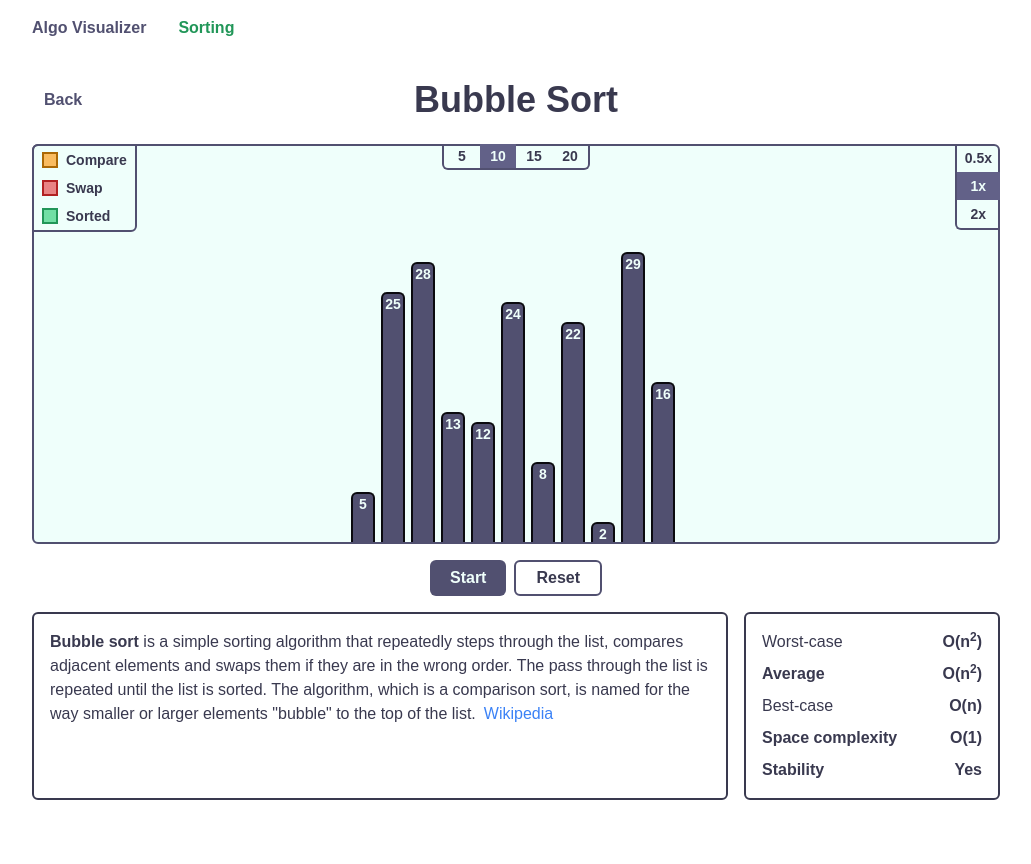
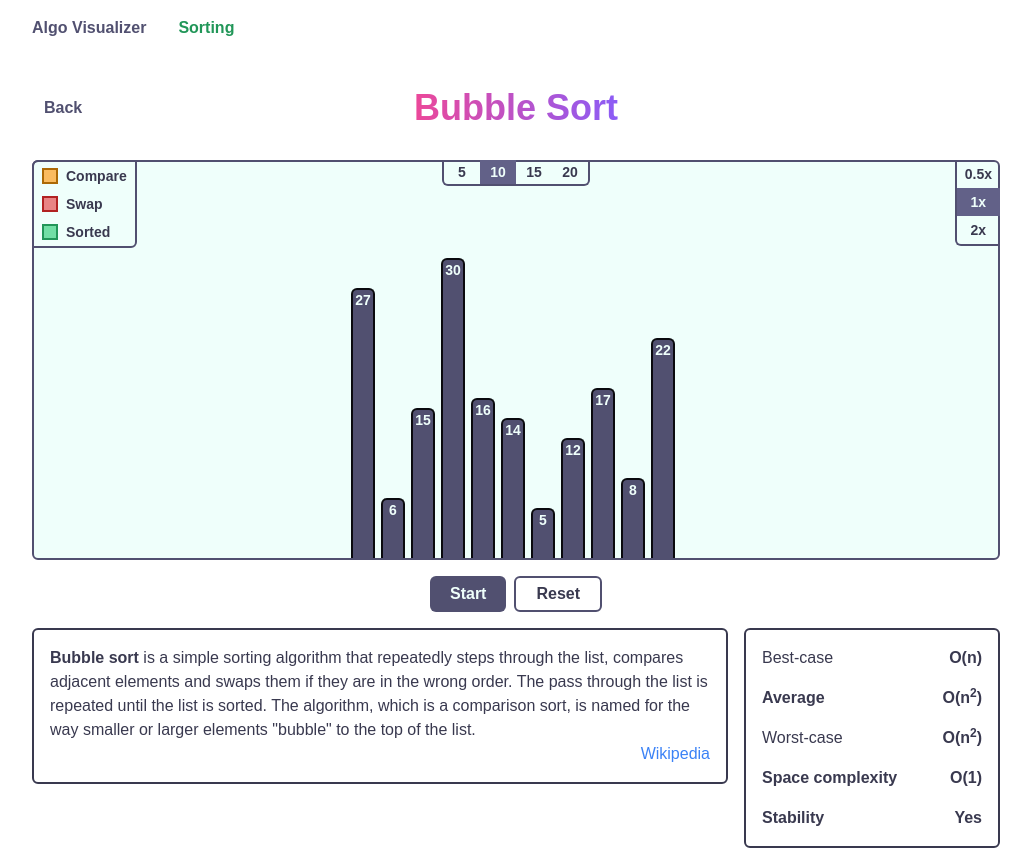
Before and after one commit to hungntran/algo-visualizer, a React (Create React App) app: page /sorting/bubble-sort in a window 1280 px wide. Shown: the whole page, without its empty margins (124-1155 px from the left). Before the commit the page ends 816 px from the top, so only its background shows below. Built offline with nearby package versions, Linux system fonts and the light colour scheme.

Commit message:
feat: update UI sorting page

```diff
--- a/package.json
+++ b/package.json
@@ -25,8 +25,6 @@
   },
   "scripts": {
     "start": "react-scripts start",
-    "predeploy": "npm run build",
-    "deploy": "gh-pages -d build",
     "build": "react-scripts build",
     "test": "react-scripts test",
     "eject": "react-scripts eject"
--- /dev/null
+++ b/src/algorithms/sorting/insertionSort.ts
@@ -0,0 +1,47 @@
+import Tracer, { TraceState } from "services/Tracer";
+
+const insertionSort = (numbers: number[]): Tracer => {
+  const tracer = new Tracer();
+  const length = numbers.length;
+
+  tracer.add({
+    type: TraceState.SORTED,
+    payload: [numbers[0]],
+  });
+
+  for (let i = 1; i < length; i++) {
+    const num = numbers[i];
+    let j = i - 1;
+
+    while (j >= 0) {
+      tracer.add({
+        type: TraceState.COMPARE,
+        payload: [num, numbers[j]],
+      });
+
+      if (num > numbers[j]) {
+        break;
+      }
+
+      [numbers[j], numbers[j + 1]] = [numbers[j + 1], numbers[j]];
+
+      tracer.add({
+        type: TraceState.SWAP,
+        payload: [numbers[j + 1], numbers[j]],
+      });
+
+      j -= 1;
+    }
+
+    numbers[j + 1] = num;
+
+    tracer.add({
+      type: TraceState.SORTED,
+      payload: [numbers[j + 1]],
+    });
+  }
+
+  return tracer;
+};
+
+export default insertionSort;
--- a/src/components/AlgorithmDetail.tsx
+++ b/src/components/AlgorithmDetail.tsx
@@ -30,33 +30,33 @@ const AlgorithmDetail: FC<{
   isStable: boolean;
 }> = ({ worstCase, averageCase, bestCase, space, info, link, isStable }) => {
   return (
-    <div className="flex flex-col-reverse sm:flex-row gap-x-4">
+    <div className="flex flex-col-reverse md:flex-row md:items-start gap-x-4">
       <div className="p-4 border-2 border-primary-600 rounded-md mb-4">
-        <div>
-          {info}
+        <div className="leading-normal">{info}</div>
+        <div className="text-right">
           <a
             href={link}
             target="_blank"
             rel="noreferrer"
-            className="text-blue-500 hover:text-blue-700 ml-2"
+            className="text-blue-500 hover:text-blue-700"
           >
             Wikipedia
           </a>
         </div>
       </div>
 
-      <div className="p-4 border-2 border-primary-600 rounded-md mb-4 shrink-0 min-w-64 flex flex-col gap-y-2">
+      <div className="p-4 border-2 border-primary-600 rounded-md mb-4 shrink-0 min-w-64 flex flex-col gap-y-4">
         <div className="flex justify-between">
-          <div>Worst-case</div>
-          <div className="font-semibold">{timeComplexityDisplay[worstCase]}</div>
+          <div>Best-case</div>
+          <div className="font-semibold">{timeComplexityDisplay[bestCase]}</div>
         </div>
         <div className="flex justify-between font-semibold">
           <div>Average</div>
           <div>{timeComplexityDisplay[averageCase]}</div>
         </div>
         <div className="flex justify-between">
-          <div>Best-case</div>
-          <div className="font-semibold">{timeComplexityDisplay[bestCase]}</div>
+          <div>Worst-case</div>
+          <div className="font-semibold">{timeComplexityDisplay[worstCase]}</div>
         </div>
         <div className="font-semibold flex justify-between">
           <div>Space complexity</div>
--- a/src/components/Bar.tsx
+++ b/src/components/Bar.tsx
@@ -16,7 +16,7 @@ const Bar: FC<{
           "bg-primary-500 border-primary-800": !isComparing && !isSorted && !isSwapping,
           "bg-custom-400 border-custom-700": isSwapping,
           "bg-tertiary-500 border-tertiary-800": isComparing,
-          "bg-secondary-400 border-secondary-700": isSorted,
+          "bg-secondary-400 border-secondary-700": isSorted && !isComparing && !isSwapping,
         }
       )}
       style={{
--- a/src/components/Header.tsx
+++ b/src/components/Header.tsx
@@ -13,12 +13,10 @@ const navigators = [
 const Header = () => {
   const location = useLocation();
 
-  console.log(location);
-
   return (
     <div>
       <Container>
-        <div className="flex items-center gap-x-8 py-4 font-semibold text-primary-500">
+        <div className="flex items-center gap-x-8 py-4 font-bold text-primary-500">
           <Link to="/">Algo Visualizer</Link>
           {navigators.map(({ path, text }) => (
             <div
--- a/src/components/SortingVisualizer.tsx
+++ b/src/components/SortingVisualizer.tsx
@@ -9,6 +9,7 @@ import Legend from "components/Legend";
 import { generateListUniqueNumber } from "utils/number";
 import { TraceSpeed } from "services/Tracer";
 import { SortingAlgorithms } from "pages/Sorting";
+import useGlobal from "hooks/useGlobal";
 
 export enum SortingState {
   COMPARE = "COMPARE",
@@ -22,10 +23,9 @@ type SortingVisualizerProps = {
 
 const MIN_HEIGHT = 400;
 
-const defaultList = generateListUniqueNumber(10);
-
 const SortingVisualizer: FC<SortingVisualizerProps> = ({ type }) => {
-  const [sourceNumbers, setSourceNumbers] = useState<number[]>(defaultList);
+  const { listSize, speed } = useGlobal();
+  const [sourceNumbers, setSourceNumbers] = useState<number[]>(generateListUniqueNumber(listSize));
   const [comparing, setComparing] = useState<number[]>([]);
   const [swapping, setSwapping] = useState<number[]>([]);
   const [sorted, setSorted] = useState<number[]>([]);
@@ -50,6 +50,7 @@ const SortingVisualizer: FC<SortingVisualizerProps> = ({ type }) => {
 
   const handleStart = () => {
     setStatus(VisualizerStatus.RUNNING);
+    tracer.setSpeed(speed);
 
     tracer.start({
       onCompare: (payload) => {
--- /dev/null
+++ b/src/components/common/GradientText.tsx
@@ -0,0 +1,12 @@
+import classNames from "classnames";
+import React, { FC } from "react";
+
+const GradientText: FC<{ className?: string }> = ({ children, className }) => {
+  return (
+    <span className={classNames("bg-clip-text text-transparent bg-gradient-to-r", className)}>
+      {children}
+    </span>
+  );
+};
+
+export default GradientText;
--- a/src/hooks/useSortingVisualize.ts
+++ b/src/hooks/useSortingVisualize.ts
@@ -3,6 +3,7 @@ import Tracer from "services/Tracer";
 import bubbleSort from "algorithms/sorting/bubbleSort";
 import { SortingAlgorithms } from "pages/Sorting";
 import selectionSort from "algorithms/sorting/selectionSort";
+import insertionSort from "algorithms/sorting/insertionSort";
 
 type NumberProps = {
   value: number;
@@ -12,6 +13,7 @@ type NumberProps = {
 const algoMapped = {
   [SortingAlgorithms.BUBBLE_SORT]: bubbleSort,
   [SortingAlgorithms.SELECTION_SORT]: selectionSort,
+  [SortingAlgorithms.INSERTION_SORT]: insertionSort,
 };
 
 const useSortingVisualize = (sourceNumbers: number[], type: SortingAlgorithms) => {
--- a/src/pages/Sorting.tsx
+++ b/src/pages/Sorting.tsx
@@ -1,26 +1,41 @@
 import React from "react";
 import { Link } from "react-router-dom";
 import Container from "components/common/Container";
+import GradientText from "components/common/GradientText";
 
 export enum SortingAlgorithms {
   BUBBLE_SORT = "bubble-sort",
   SELECTION_SORT = "selection-sort",
+  INSERTION_SORT = "insertion-sort",
 }
 
-const sortingDisplayList = {
+const sortingDisplayTexts = {
   [SortingAlgorithms.BUBBLE_SORT]: "Bubble sort",
   [SortingAlgorithms.SELECTION_SORT]: "Selection sort",
+  [SortingAlgorithms.INSERTION_SORT]: "Insertion sort",
+};
+
+export const titleColorMapped = {
+  [SortingAlgorithms.BUBBLE_SORT]: "from-pink-500 to-violet-500",
+  [SortingAlgorithms.SELECTION_SORT]: "from-green-500 to-violet-500",
+  [SortingAlgorithms.INSERTION_SORT]: "from-red-500 to-blue-500",
 };
 
 const Sorting = () => {
   return (
     <Container>
-      <h1 className="text-4xl font-bold text-primary-600 text-center my-6">Sorting</h1>
-      {Object.values(SortingAlgorithms).map((item) => (
-        <Link to={`/sorting/${item}`} key={item}>
-          <div>{sortingDisplayList[item]}</div>
-        </Link>
-      ))}
+      <h1 className="text-4xl font-bold text-primary-600 text-center my-8">Sorting</h1>
+      <div className="grid grid-cols-3 gap-6">
+        {Object.values(SortingAlgorithms).map((item) => (
+          <Link to={`/sorting/${item}`} key={item}>
+            <div className="p-4 border-2 hover:border-primary-500 transition-colors text-xl rounded-md font-bold flex justify-center items-center">
+              <GradientText className={titleColorMapped[item]}>
+                {sortingDisplayTexts[item]}
+              </GradientText>
+            </div>
+          </Link>
+        ))}
+      </div>
     </Container>
   );
 };
--- a/src/pages/SortingDetail.tsx
+++ b/src/pages/SortingDetail.tsx
@@ -2,8 +2,9 @@ import React from "react";
 import { Link, Navigate, useParams } from "react-router-dom";
 import SortingVisualizer from "components/SortingVisualizer";
 import AlgorithmDetail, { TimeComplexity } from "components/AlgorithmDetail";
-import { SortingAlgorithms } from "pages/Sorting";
+import { SortingAlgorithms, titleColorMapped } from "pages/Sorting";
 import Container from "components/common/Container";
+import GradientText from "components/common/GradientText";
 
 const sortingAlgorithmsMapped = {
   [SortingAlgorithms.BUBBLE_SORT]: {
@@ -27,7 +28,7 @@ const sortingAlgorithmsMapped = {
     name: "Selection Sort",
     worstCase: TimeComplexity.O_N2,
     averageCase: TimeComplexity.O_N2,
-    bestCase: TimeComplexity.O_N,
+    bestCase: TimeComplexity.O_N2,
     space: TimeComplexity.O_1,
     isStable: true,
     info: (
@@ -40,6 +41,48 @@ const sortingAlgorithmsMapped = {
       </>
     ),
     link: "https://en.wikipedia.org/wiki/Selection_sort",
+  },
+  [SortingAlgorithms.INSERTION_SORT]: {
+    name: "Insertion Sort",
+    worstCase: TimeComplexity.O_N2,
+    averageCase: TimeComplexity.O_N2,
+    bestCase: TimeComplexity.O_N,
+    space: TimeComplexity.O_1,
+    isStable: true,
+    info: (
+      <div>
+        <b>Insertion sort</b> is a simple sorting algorithm that builds the final sorted array (or
+        list) one item at a time. It is much less efficient on large lists than more advanced
+        algorithms such as <b>quicksort</b>, <b>heapsort</b>, or <b>merge sort</b>. However,
+        insertion sort provides several advantages:
+        <ul className="list-disc ml-8 pt-2">
+          <li>
+            Simple implementation: Jon Bentley shows a three-line C++ version, and a five-line
+            optimized version
+          </li>
+          <li>
+            Efficient for (quite) small data sets, much like other quadratic sorting algorithms
+          </li>
+          <li>
+            More efficient in practice than most other simple quadratic (i.e., O(n<sup>2</sup>))
+            algorithms such as selection sort or bubble sort
+          </li>
+          <li>
+            <b>Adaptive</b>: i.e., efficient for data sets that are already substantially sorted:
+            the time complexity is O(kn) when each element in the input is no more than k places
+            away from its sorted position
+          </li>
+          <li>
+            <b>Stable</b>: i.e., does not change the relative order of elements with equal keys
+            In-place; i.e., only requires a constant amount O(1) of additional memory space
+          </li>
+          <li>
+            <b>Online</b>: i.e., can sort a list as it receives it
+          </li>
+        </ul>
+      </div>
+    ),
+    link: "https://en.wikipedia.org/wiki/Insertion_sort",
   },
 };
 
@@ -56,10 +99,14 @@ const SortingDetail = () => {
   return (
     <Container>
       <div className="relative">
-        <h1 className="text-4xl font-bold text-primary-600 text-center my-6">{name}</h1>
-        <div className="absolute top-1 left-0 font-semibold cursor-pointer px-3 py-1 text-primary-500 hover:bg-gray-200 rounded-md">
-          <Link to="/sorting">Back</Link>
-        </div>
+        <h1 className="text-4xl font-bold text-primary-600 text-center my-8">
+          <GradientText className={titleColorMapped[type]}>{name}</GradientText>
+        </h1>
+        <Link to="/sorting">
+          <div className="absolute top-1 left-0 font-semibold cursor-pointer px-3 py-1 text-primary-500 hover:bg-gray-200 rounded-md">
+            Back
+          </div>
+        </Link>
       </div>
       <SortingVisualizer type={type} />
       <AlgorithmDetail
```
